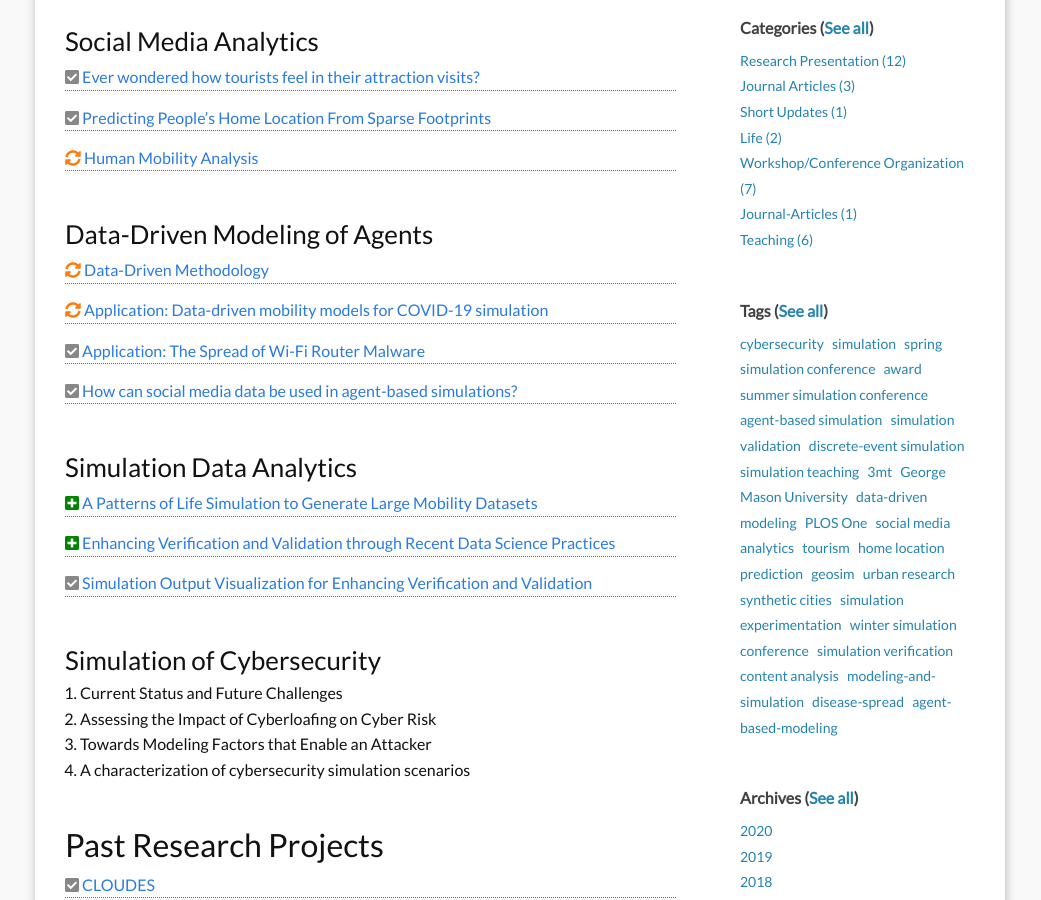
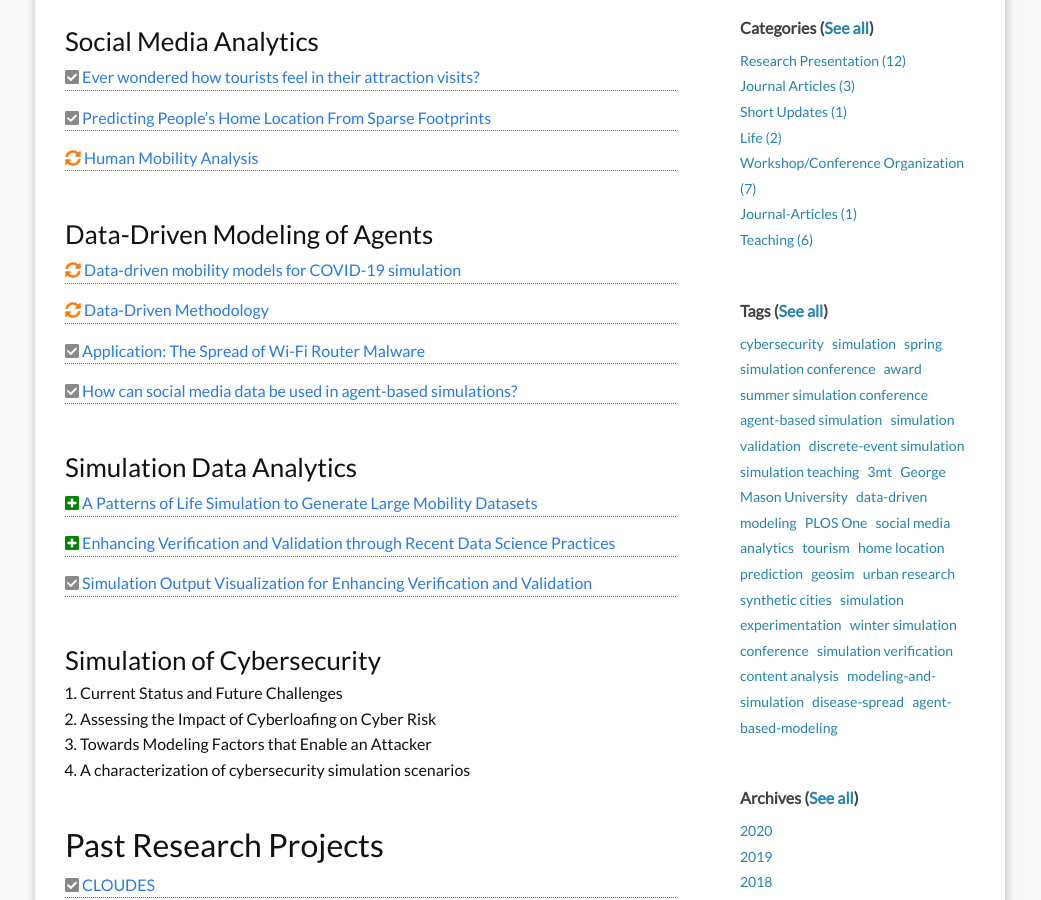
Before and after one commit to hamdikavak/hamdikavak.github.io, a Jekyll site: the page built from c0_research.md, in a window 1280 px wide and 900 px high, scrolled down 976 px. Shown: the whole window, without its empty margins (120-1161 px from the left). Built offline with Jekyll 4.4.1, drawn with Linux system fonts in a browser that asks for light colours; nearby versions of some CDN libraries.

Commit message:
COVID work added

```diff
--- a/c0_research.md
+++ b/c0_research.md
@@ -31,8 +31,8 @@ Here is a list of research projects that I am involved as a participant, mentor,
 <br/>
 ### Data-Driven Modeling of Agents
 
+{% include_relative rsc/summary/dd/covid.html %}
 {% include_relative rsc/summary/dd/method.html %}
-{% include_relative rsc/summary/dd/covid.html %}
 {% include_relative rsc/summary/dd/wifi.html %}
 {% include_relative rsc/summary/dd/sm.html %}
 
--- a/rsc/summary/dd/covid.html
+++ b/rsc/summary/dd/covid.html
@@ -1,5 +1,5 @@
 <a href="#dd-covid" class="accordion-toggle">
-	 {% include functions/research_summary_header.html summary_status="ongoing" %} Application: Data-driven mobility models for COVID-19 simulation
+	 {% include functions/research_summary_header.html summary_status="ongoing" %} Data-driven mobility models for COVID-19 simulation
 </a>
 <div class="accordion-content" id="dd-covid">
 	Disease spread is heavily influenced by human mobility. In this work, we captured human mobility in a data-driven manner based on Latent Dirichlet Allocation (LDA) fed by SafeGraph mobility data and simulated the spread of COVID-19. In our novel approach, LDA treats POIs as "words" and agent home census block groups (CBGs) as "documents" to extract "topics" of POIs that frequently appear together in CBG visits. These topics allow us to simulate agent mobility based on the LDA topic distribution of their home CBG. We compared the LDA based mobility model with competitor approaches including a naive mobility model that assumes visits to POIs are random. This is the first study in the series of several data-driven COVID-19 models we have been developing since the summer of 2020.
```
